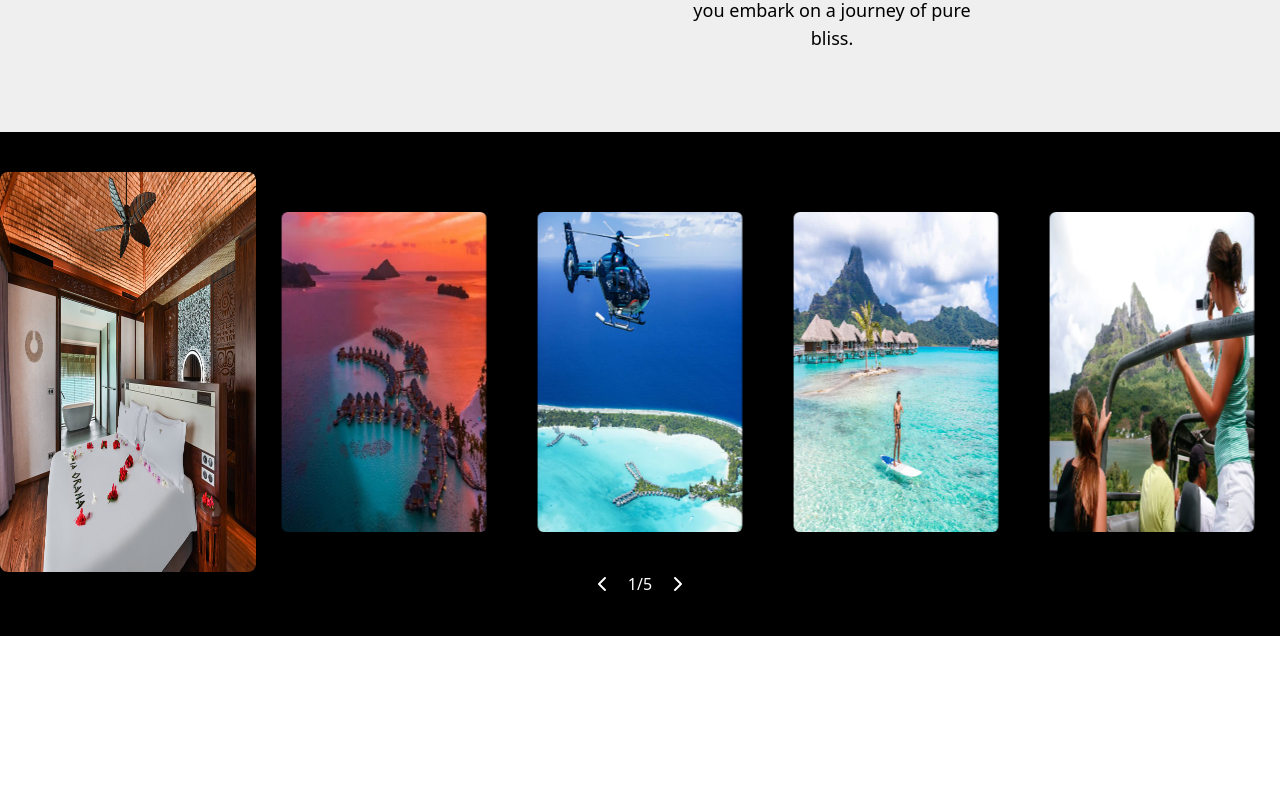
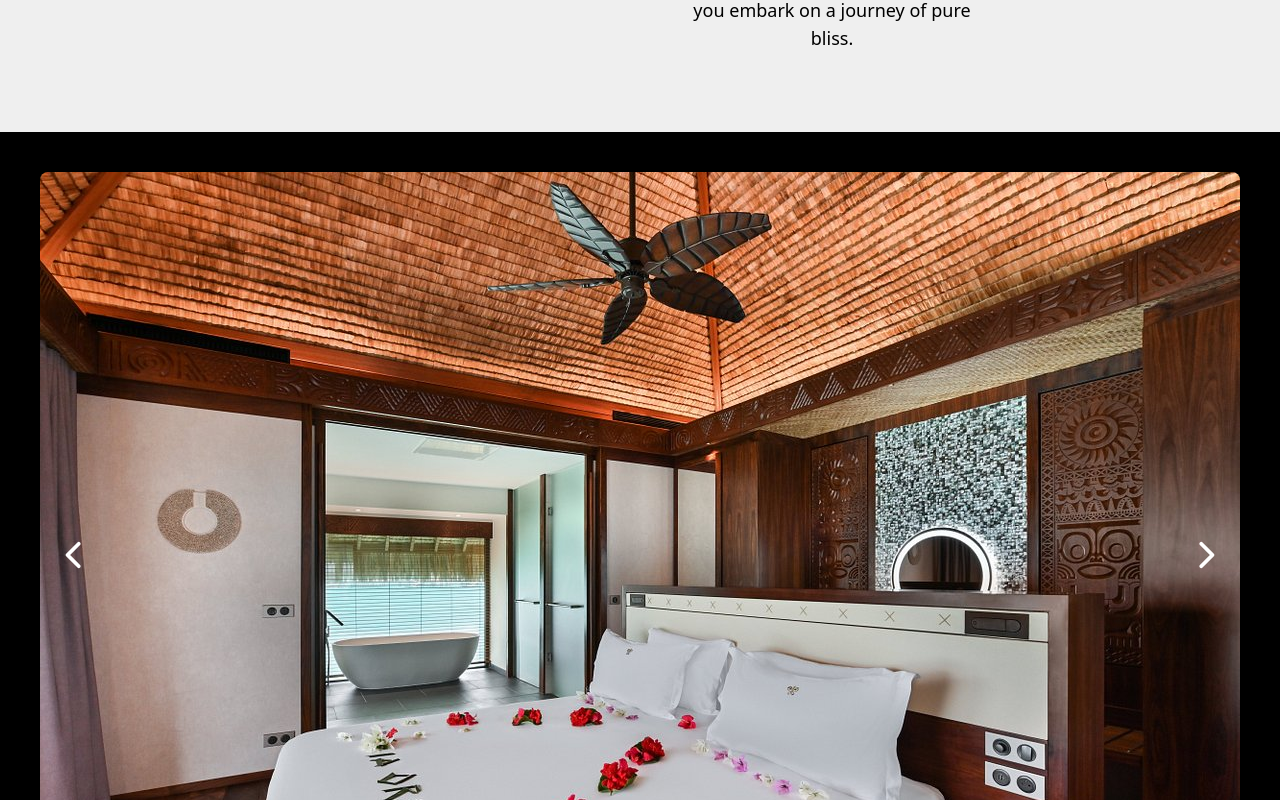
Before and after one commit to DustyDogCodex/white-lotus, a React (Vite) app: page / in a window 1280 px wide. Shown: the part 3840-4640 px from the top of the page. Before the commit the page ends 4476 px from the top, so only its background shows below. Built offline with nearby package versions, Linux system fonts and the light colour scheme; the HTML template or start-up script is replaced by a standard one.

Commit message:
reworking image gallery

```diff
--- a/src/components/Media.tsx
+++ b/src/components/Media.tsx
@@ -19,17 +19,7 @@ function Media() {
         }
     }
 
-    return (
-        <div
-            className="w-full h-full overflow-hidden flex justify-center items-center bg-black py-10"
-        >
-            <div
-                className="flex flex-col"
-            >
-                <div
-                    className="flex w-full"
-                >
-                    {mediaImages.map((image: string, index: number) =>
+    /* {mediaImages.map((image: string, index: number) =>
                         <motion.div
                             key={index}
                             initial='hidden'
@@ -50,22 +40,48 @@ function Media() {
                                 className="w-[400px] h-[400px] rounded-lg"
                             />
                         </motion.div>
-                    )}
+                    )} */
+
+        {/* slide controller */}
+                {/* <div
+                    className="w-full flex items-center justify-center"
+                >
+
                 </div>
+ */}
+    return (
+        /* container div */
+        <div
+            className="w-full h-full flex justify-center items-center bg-black py-10 px-3"
+        >
+            {/* slideshow div */}
+            <div
+                className="relative"
+            >
+                <img
+                    src={mediaImages[0]}
+                    alt="images"
+                    className="rounded-lg"
+                />
 
-                {/* slide controller */}
+                {/* button to go left */}
                 <div
-                    className="w-full flex items-center justify-center"
+                    className="absolute top-[45%] left-3 cursor-pointer p-2 flex items-center rounded-full hover:bg-indigo-600"
                 >
                     <FontAwesomeIcon
                         icon={faChevronLeft}
-                        style={{color: "white",}}
+                        style={{color: "white", height:'30px', width:'30px'}}
                         onClick={onLeft}
                     />
-                    <p className="mx-5 text-white">1/5</p>
+                </div>
+
+                {/* button to go right */}
+                <div
+                    className="absolute top-[45%] right-3 cursor-pointer p-2 flex items-center rounded-full hover:bg-indigo-600"
+                >
                     <FontAwesomeIcon
                         icon={faChevronRight}
-                        style={{color: "white",}}
+                        style={{color: "white", height:'30px', width:'30px'}}
                         onClick={onRight}
                     />
                 </div>
```
